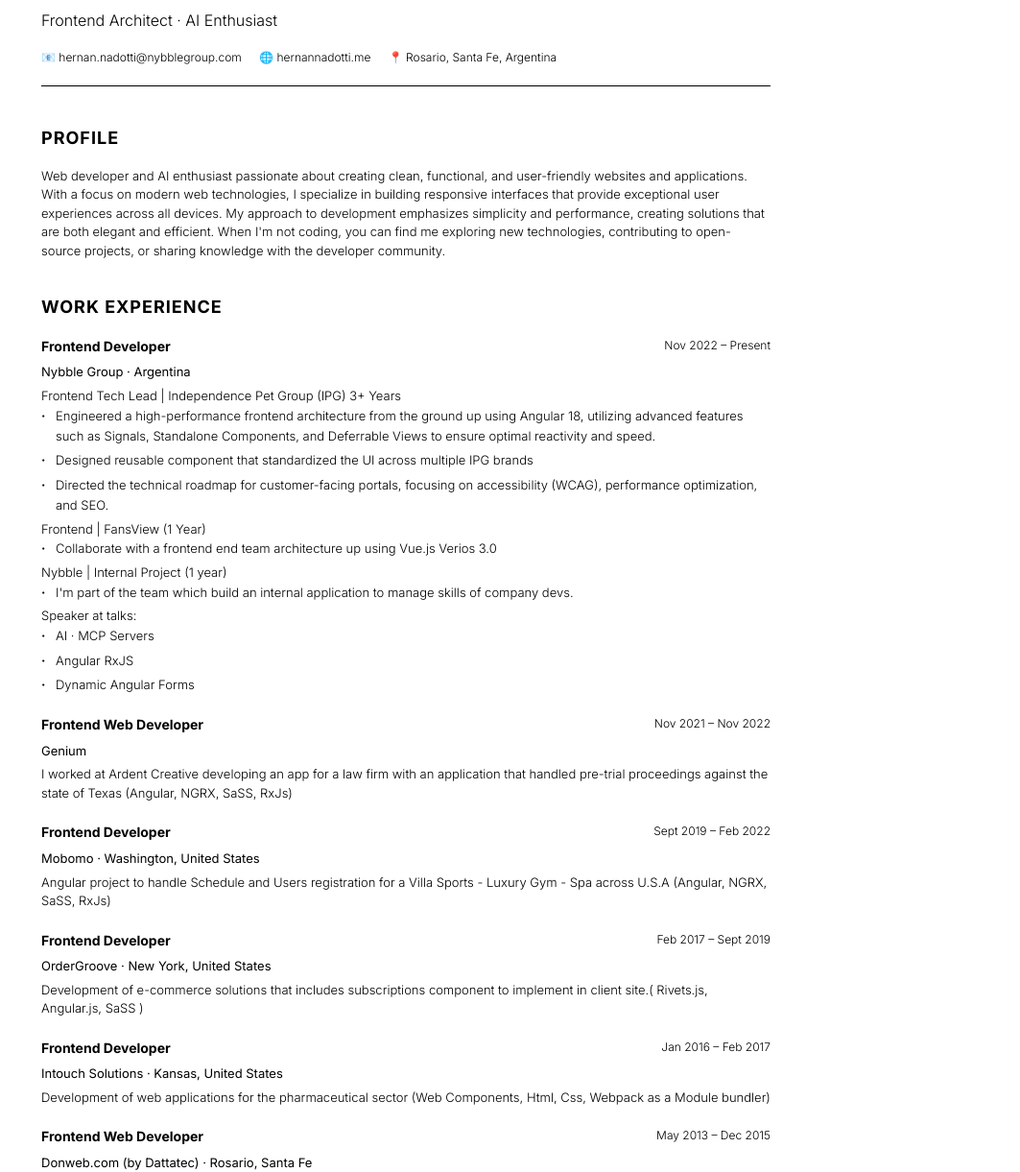
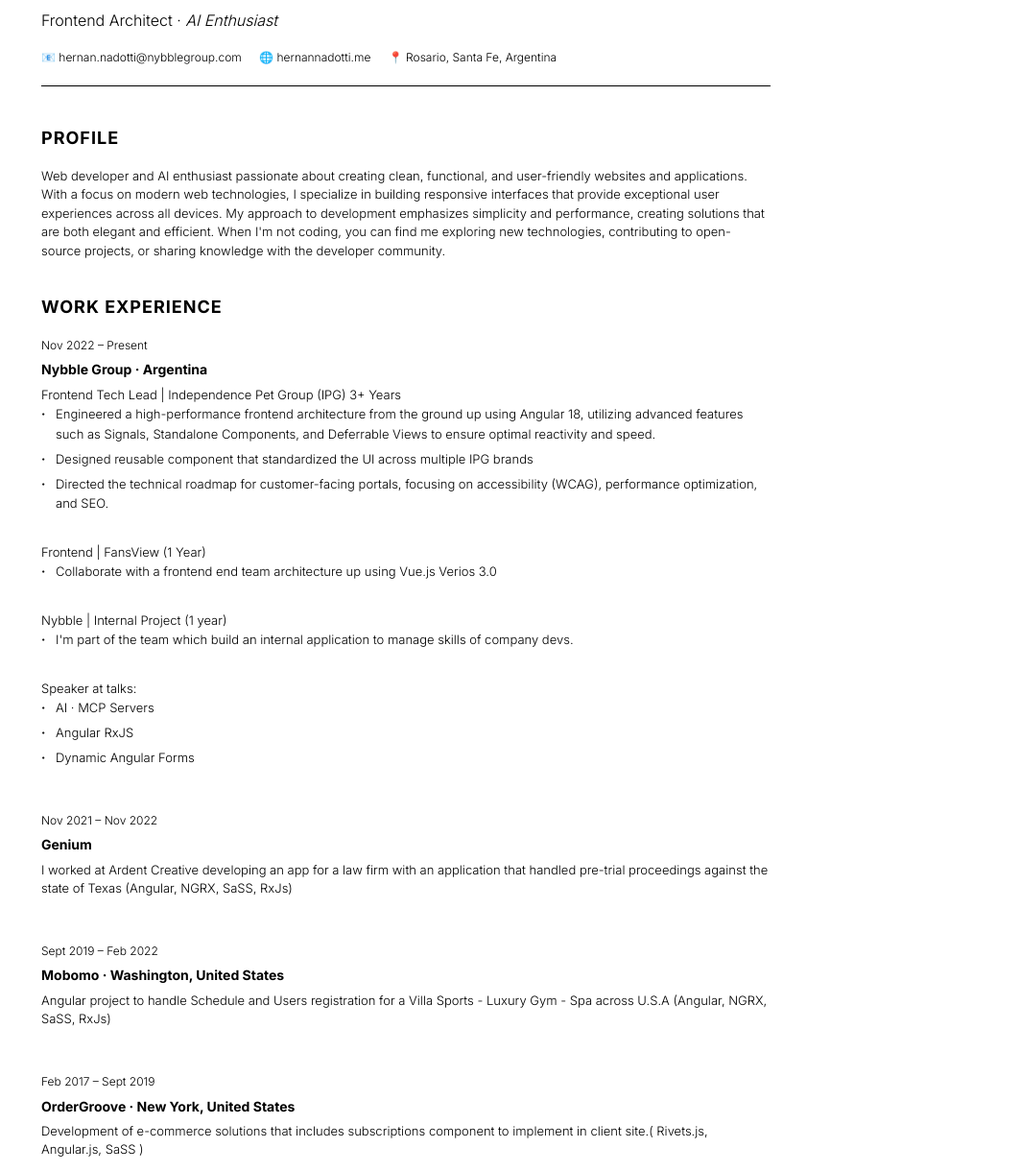
Before and after one commit to hernannadotti/hernannadotti.cv, a website: page index.html in a window 1280 px wide. Shown: the part 87-1308 px from the top of the page at 96% size, without its empty margins (217-1280 px from the left). Drawn offline with Linux system fonts and the light colour scheme.

Commit message:
fix some details styles

```diff
--- a/css/styles.css
+++ b/css/styles.css
@@ -84,8 +84,8 @@
 }
 
 .entry-subtitle {
-    font-weight: 400;
-    font-size: 13px;
+    font-weight: 600;
+    font-size: 14px;
     margin-bottom: 5px;
 }
 
@@ -106,6 +106,7 @@
     font-weight: 300;
     padding: 5px 12px;
     border: 1px solid black;
+    background-color: #f5f5f5;
 }
 
 ul {
--- a/index.html
+++ b/index.html
@@ -14,7 +14,7 @@
 
     <header>
         <h1>Hernán Nadotti</h1>
-        <div class="subtitle">Frontend Architect · AI Enthusiast</div>
+        <div class="subtitle">Frontend Architect · <em>AI Enthusiast</em></div>
         <div class="contact">
             <span>📧 hernan.nadotti@nybblegroup.com</span>
             <span>🌐 <a href="https://hernannadotti.me">hernannadotti.me</a></span>
@@ -34,7 +34,6 @@
 
         <div class="entry">
             <div class="entry-header">
-                <div class="entry-title">Frontend Developer</div>
                 <div class="entry-date">Nov 2022 – Present</div>
             </div>
             <div class="entry-subtitle">Nybble Group · Argentina</div>
@@ -46,19 +45,21 @@
                 <li>Designed reusable component that standardized the UI across multiple IPG brands</li>
                 <li>Directed the technical roadmap for customer-facing portals, focusing on accessibility (WCAG), performance optimization, and SEO.</li>
             </ul>
+            <br/>
             <div class="entry-description">
                 Frontend | FansView (1 Year)
             </div>
             <ul>
                 <li>Collaborate with a frontend end team architecture up using Vue.js Verios 3.0</li>
             </ul>
-
+            <br/>
             <div class="entry-description">
                 Nybble | Internal Project (1 year)
             </div>
             <ul>
                 <li>I'm part of the team which build an internal application to manage skills of company devs.</li>
             </ul>
+            <br/>
             <div class="entry-description">
                 Speaker at talks:
             </div>
@@ -68,10 +69,9 @@
                 <li>Dynamic Angular Forms</li>
             </ul>
         </div>
-
+        <br/>
         <div class="entry">
             <div class="entry-header">
-                <div class="entry-title">Frontend Web Developer</div>
                 <div class="entry-date">Nov 2021 – Nov 2022</div>
             </div>
             <div class="entry-subtitle">Genium</div>
@@ -79,10 +79,9 @@
                 I worked at Ardent Creative developing an app for a law firm with an application that handled pre-trial proceedings against the state of Texas (Angular, NGRX, SaSS, RxJs)
             </div>
         </div>
-
+        <br/>
         <div class="entry">
             <div class="entry-header">
-                <div class="entry-title">Frontend Developer</div>
                 <div class="entry-date">Sept 2019 – Feb 2022</div>
             </div>
             <div class="entry-subtitle">Mobomo · Washington, United States</div>
@@ -90,10 +89,9 @@
                 Angular project to handle Schedule and Users registration for a Villa Sports - Luxury Gym - Spa across U.S.A (Angular, NGRX, SaSS, RxJs)
             </div>
         </div>
-
+        <br/>
         <div class="entry">
             <div class="entry-header">
-                <div class="entry-title">Frontend Developer</div>
                 <div class="entry-date">Feb 2017 – Sept 2019</div>
             </div>
             <div class="entry-subtitle">OrderGroove · New York, United States</div>
@@ -101,10 +99,9 @@
                 Development of e-commerce solutions that includes subscriptions component to implement in client site.( Rivets.js, Angular.js, SaSS )
             </div>
         </div>
-
+        <br/>
         <div class="entry">
             <div class="entry-header">
-                <div class="entry-title">Frontend Developer</div>
                 <div class="entry-date">Jan 2016 – Feb 2017</div>
             </div>
             <div class="entry-subtitle">Intouch Solutions · Kansas, United States</div>
@@ -112,10 +109,9 @@
                 Development of web applications for the pharmaceutical sector (Web Components, Html, Css, Webpack as a Module bundler)
             </div>
         </div>
-
+        <br/>
         <div class="entry">
             <div class="entry-header">
-                <div class="entry-title">Frontend Web Developer</div>
                 <div class="entry-date">May 2013 – Dec 2015</div>
             </div>
             <div class="entry-subtitle">Donweb.com (by Dattatec) · Rosario, Santa Fe</div>
@@ -123,10 +119,9 @@
                 Development and maintenance of web platforms for hosting and domain services. (Knockout.js, Html, Css, Angular.js)
             </div>
         </div>
-
+        <br/>
         <div class="entry">
             <div class="entry-header">
-                <div class="entry-title">Frontend Web Developer</div>
                 <div class="entry-date">May 2009 – May 2013</div>
             </div>
             <div class="entry-subtitle">Estudio Hormiga · Rosario, Santa Fe</div>
```
